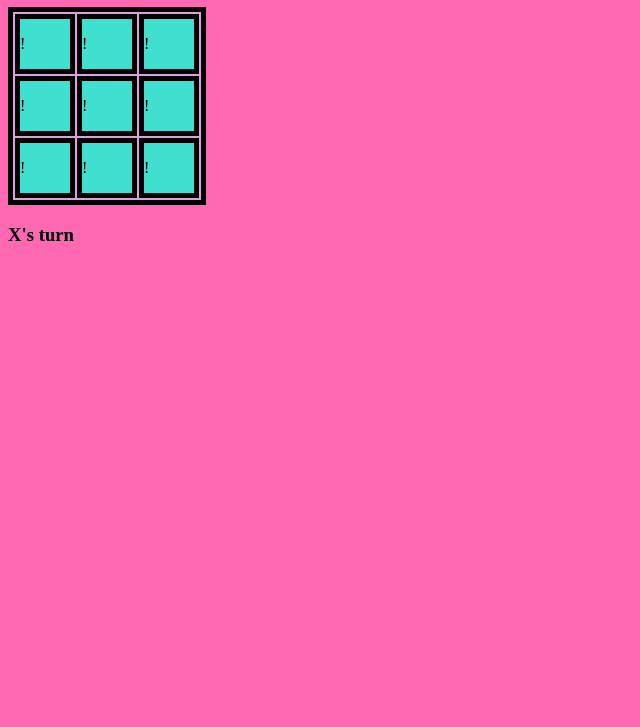
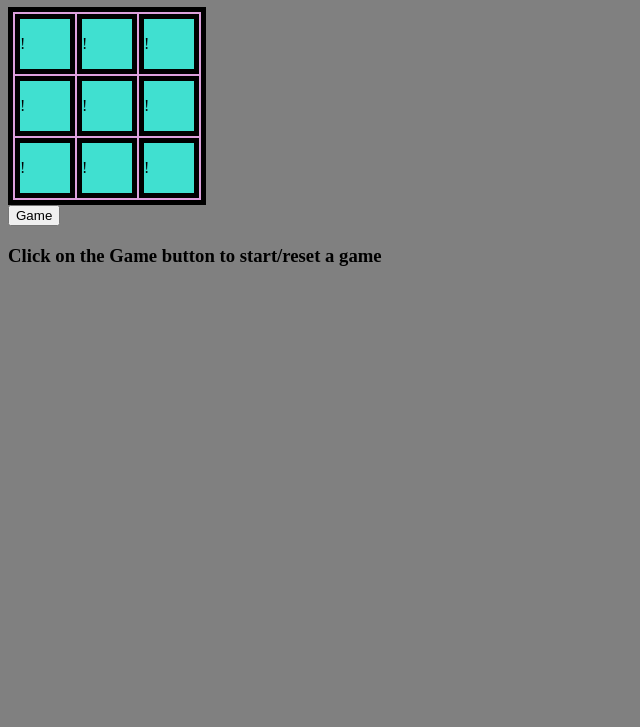
Before and after one commit to NArimanda/Tic-Tac-Toe, a plain HTML site: page index.html in a window 1280 px wide. Shown: the part 73-800 px from the top of the page, without its empty margins (0-640 px from the left). Drawn offline with Linux system fonts and the light colour scheme.

Commit message:
final revisions for the day

```diff
--- a/index.html
+++ b/index.html
@@ -11,6 +11,7 @@
     <div>
         <h1>Tic-Tac-Toe</h1>
     </div>
+
     <table>
         <tr>
             <td id = '0 0'> ! </td>
@@ -32,6 +33,7 @@
 
     </table>
 
-    <h3>X's turn</h3>
+    <button type="submit">Game</button>
+    <h3>Click on the Game button to start/reset a game</h3>
 </body>
 </html>
--- a/javascript.js
+++ b/javascript.js
@@ -1,5 +1,7 @@
-(function(){
+let gameLoop = (function(){
     let gameArray = [['_', '_', '_'],['_', '_', '_'],['_', '_', '_']]
+
+
     let boxes = document.querySelectorAll('td')
 
     let h3 = document.querySelector('h3')
@@ -118,6 +120,7 @@
         this.askCoordinates = function(kiln){
 
              let klein = kiln.split(' ')
+
              while(gameArray[klein[0]][klein[1]] != '_'){
                 kiln = prompt('Try again:')
                 klein = kiln.split(' ')
@@ -143,7 +146,7 @@
     currentplayer = Player_x
     isDone = false
     for (box of boxes){
-
+        box.innerText = '!'
         box.addEventListener('click', (box) => {
             if(isDone == false){
             let x = currentplayer.askCoordinates(String(box.target.id))
--- a/stylesheet.css
+++ b/stylesheet.css
@@ -1,5 +1,5 @@
 body{
-    background-color: hotpink;
+    background-color: grey;
 }
 td{
     background-color: turquoise;
@@ -12,6 +12,7 @@ table, td{
 
     padding: 0px;
     border: 5px solid black;
+
 }
 
 table{
```
